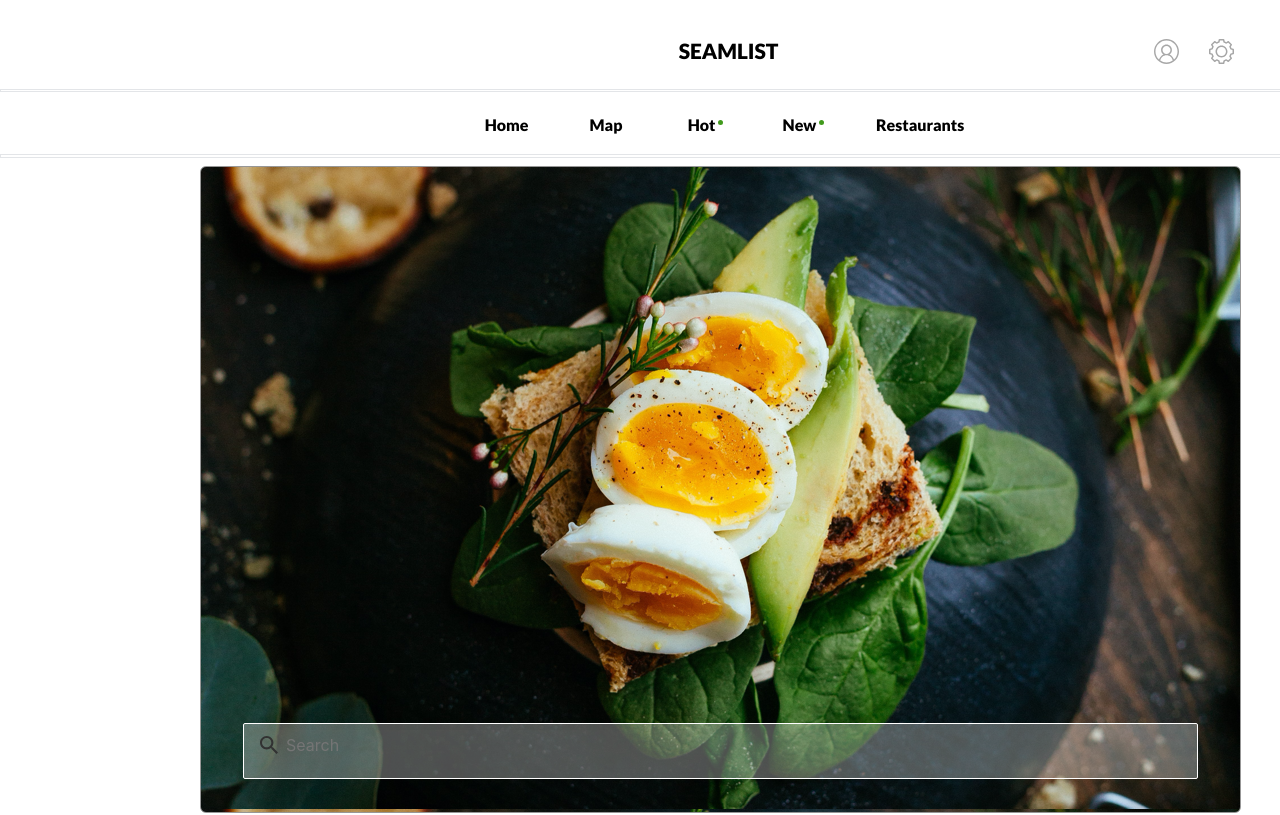
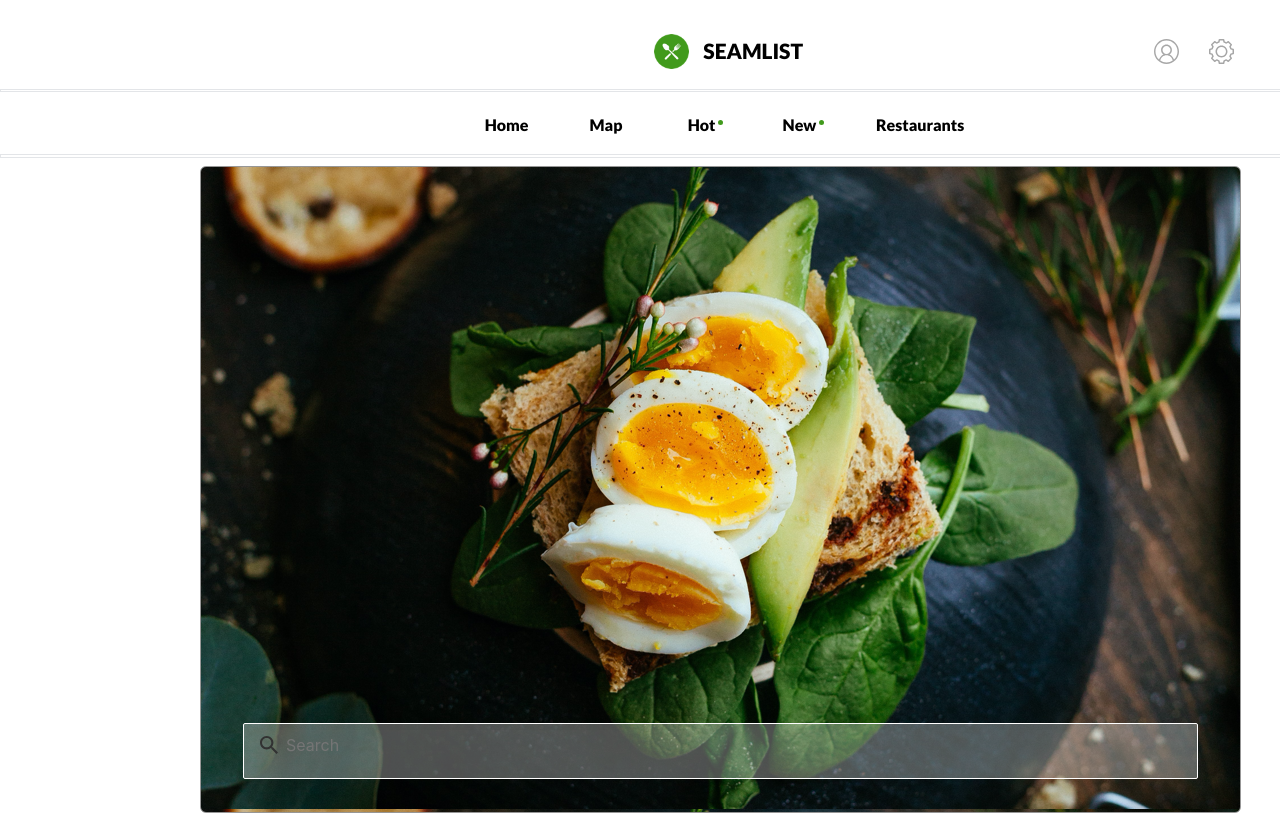
Before and after one commit to Darkthunder119/bstn-3d, a React (Create React App) app in the folder client/: page / in a window 1280 px wide. Shown: the top 815 px of the page. Built offline with nearby package versions, Linux system fonts and the light colour scheme.

Commit message:
added website logo

```diff
--- a/client/src/components/Header/Header.js
+++ b/client/src/components/Header/Header.js
@@ -2,12 +2,13 @@ import React from 'react';
 import './header.scss';
 import user from '../../Assets/Images/user-1.svg'
 import wheel from '../../Assets/Images/wheel.svg'
+import logo from '../../Assets/Images/logo-1-a.png'
 
 const Header=() =>{
 
     return (
     <header className="header">
-        <h1 className="header__heading">SEAMLIST</h1>
+        <h1 className="header__heading"><img src={logo} className="header__logo"/>SEAMLIST</h1>
         <img src={user} alt="userimage" className="header__user-one"/>
         <img src={wheel} alt="settings" className="header__settings"/>
     </header>
--- a/client/src/components/Header/header.scss
+++ b/client/src/components/Header/header.scss
@@ -11,6 +11,13 @@
         margin-left: 654px;
         margin-top: 39px;
         margin-bottom: 17px;
+        display: flex;
+        justify-content: space-between;
+    }
+    &__logo{
+        width: 35px;
+        height: 35px;
+        align-self: center;
     }
     &__user-one{
         margin-left: 351px;
```
Also changed, not shown: client/src/Assets/Images/logo-1-a.png (added).
